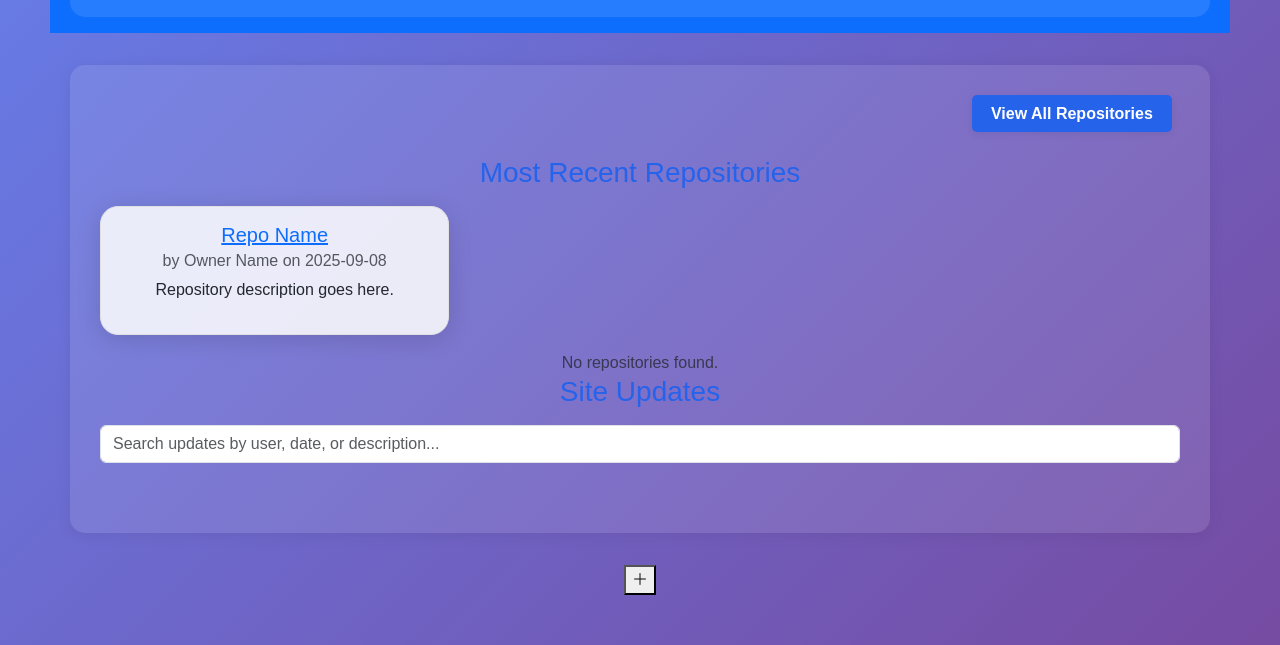
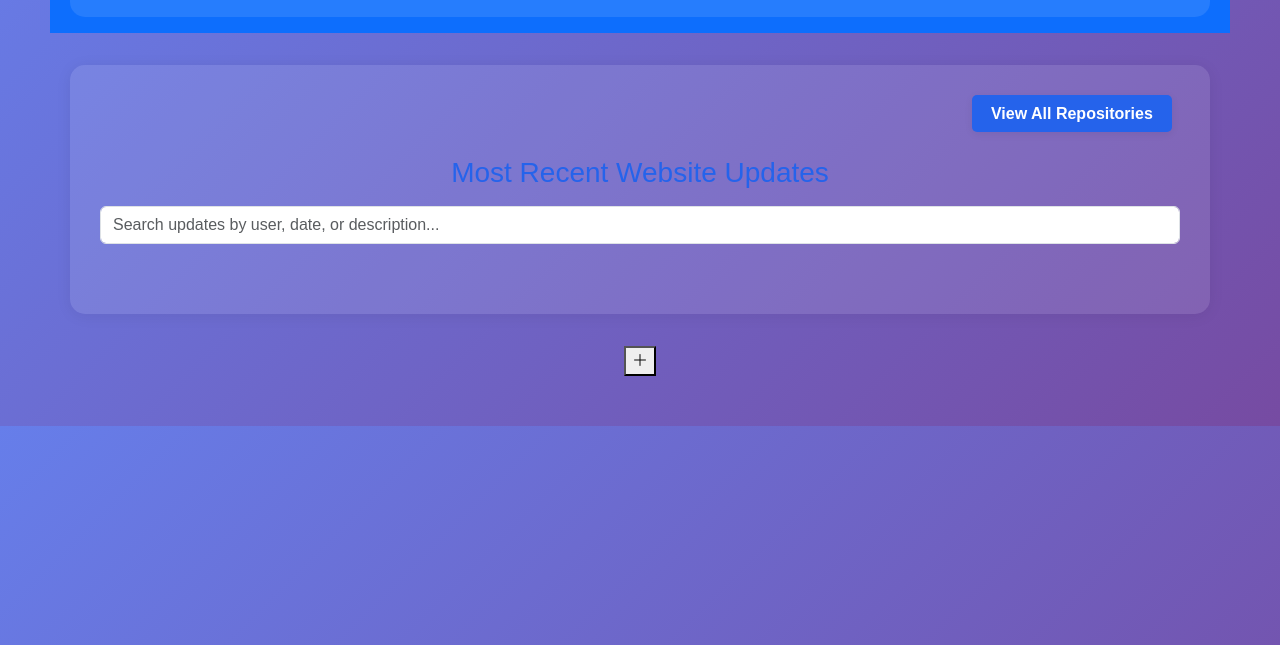
Before and after one commit to GrizzlyMtl/my-website, a plain HTML site: page index.html in a window 1280 px wide. Shown: the part 155-800 px from the top of the page. Drawn offline with nearby package versions, Linux system fonts and the light colour scheme; no server answers.

Commit message:
v=V2.7 Fixed Visual issue

```diff
--- a/index.html
+++ b/index.html
@@ -30,25 +30,11 @@
         <div class="d-flex justify-content-end mb-4">
             <a href="#" class="btn btn-primary">View All Repositories</a>
         </div>
-        <section class="mb-4" aria-label="Most Recent Repositories">
-            <h3 class="mb-3" style="color:#2563eb;">Most Recent Repositories</h3>
-            <div class="row g-3" id="repo-list-section">
-                <div class="col-12 col-sm-6 col-lg-4 repo-card">
-                    <div class="card h-100" aria-label="Repository Card">
-                        <div class="card-body">
-                            <h5 class="card-title"><a href="#" aria-label="View Repo Name">Repo Name</a></h5>
-                            <h6 class="card-subtitle mb-2 text-muted">by <span aria-label="Owner">Owner Name</span> on <span aria-label="Date">2025-09-08</span></h6>
-                            <p class="card-text">Repository description goes here.</p>
-                        </div>
-                    </div>
-                </div>
-                <div class="col-12 text-muted">No repositories found.</div>
-            </div>
-            <section class="mb-4" aria-label="Site Updates">
-              <h3 class="mb-3" style="color:#2563eb;">Site Updates</h3>
-              <input type="text" id="update-search" class="form-control mb-3" placeholder="Search updates by user, date, or description..." oninput="filterUpdates()">
-              <div id="updates-cards" class="d-flex flex-wrap gap-3"></div>
-              <div id="update-detail-modal" class="modal" tabindex="-1" style="display:none;">
+        <section class="mb-4" aria-label="Most Recent Website Updates">
+            <h3 class="mb-3" style="color:#2563eb;">Most Recent Website Updates</h3>
+            <input type="text" id="update-search" class="form-control mb-3" placeholder="Search updates by user, date, or description..." oninput="filterUpdates()">
+            <div id="updates-cards" class="d-flex flex-wrap gap-3"></div>
+            <div id="update-detail-modal" class="modal" tabindex="-1" style="display:none;">
                 <div class="modal-dialog">
                   <div class="modal-content">
                     <div class="modal-header">
@@ -79,7 +65,6 @@
                   </div>
                 </div>
               </div>
-            </section>
         </section>
     </main>
     <button class="fab" aria-label="Create Repository" title="Create Repository">
```
